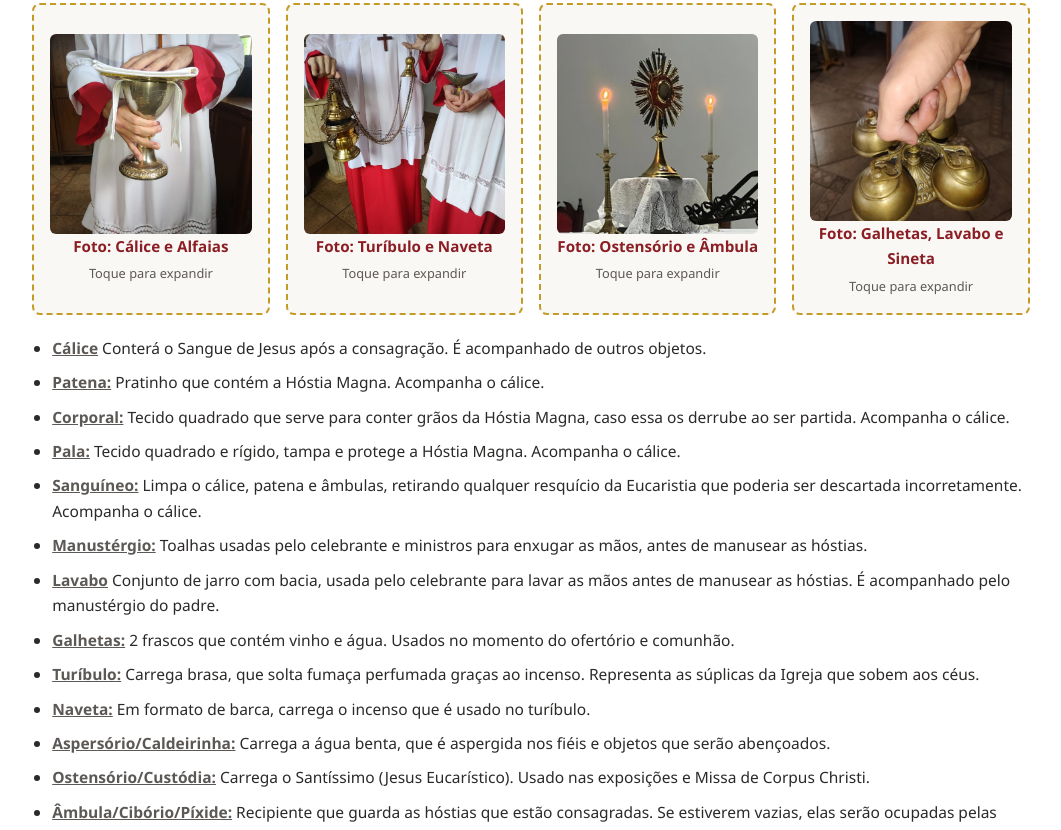
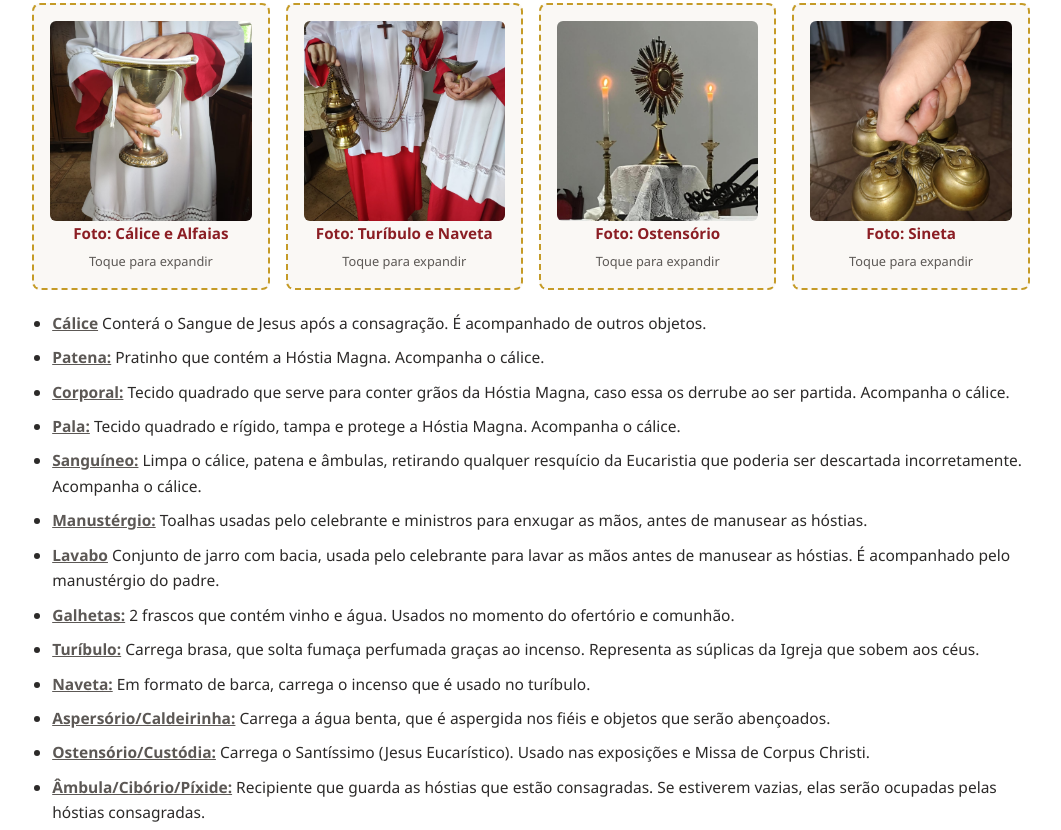
Before and after one commit to Pedro150708/FormacaoDeAcolitos, a plain HTML site: page index.html in a window 1280 px wide. Shown: the part 4887-5717 px from the top of the page, without its empty margins (109-1170 px from the left). Drawn offline with Linux system fonts and the light colour scheme.

Commit message:
Update index.html

```diff
--- a/index.html
+++ b/index.html
@@ -777,12 +777,12 @@
                 </div>
                 <div class="photo-slot" data-caption="Ostensório/Custódia, Âmbula e Teca">
                     <img src="assets/ostensorio.jpeg"/>
-                    <span class="placeholder-text">Foto: Ostensório e Âmbula</span>
+                    <span class="placeholder-text">Foto: Ostensório</span>
                     <span class="placeholder-hint">Toque para expandir</span>
                 </div>
                 <div class="photo-slot" data-caption="Galhetas, Lavabo, Manustérgio e Sineta">
                     <img src="assets/sineta.jpeg"/>
-                    <span class="placeholder-text">Foto: Galhetas, Lavabo e Sineta</span>
+                    <span class="placeholder-text">Foto: Sineta</span>
                     <span class="placeholder-hint">Toque para expandir</span>
                 </div>
             </div>
@@ -898,7 +898,7 @@
                 </div>
                 <div class="photo-slot" data-caption="Capela do Santíssimo, Sacrário e Credência">
                     <img src="assets/sacrario.jpeg"/>
-                    <span class="placeholder-text">Foto: Sacrário e Credência</span>
+                    <span class="placeholder-text">Foto: Sacrário</span>
                     <span class="placeholder-hint">Toque para expandir</span>
                 </div>
             </div>
```
